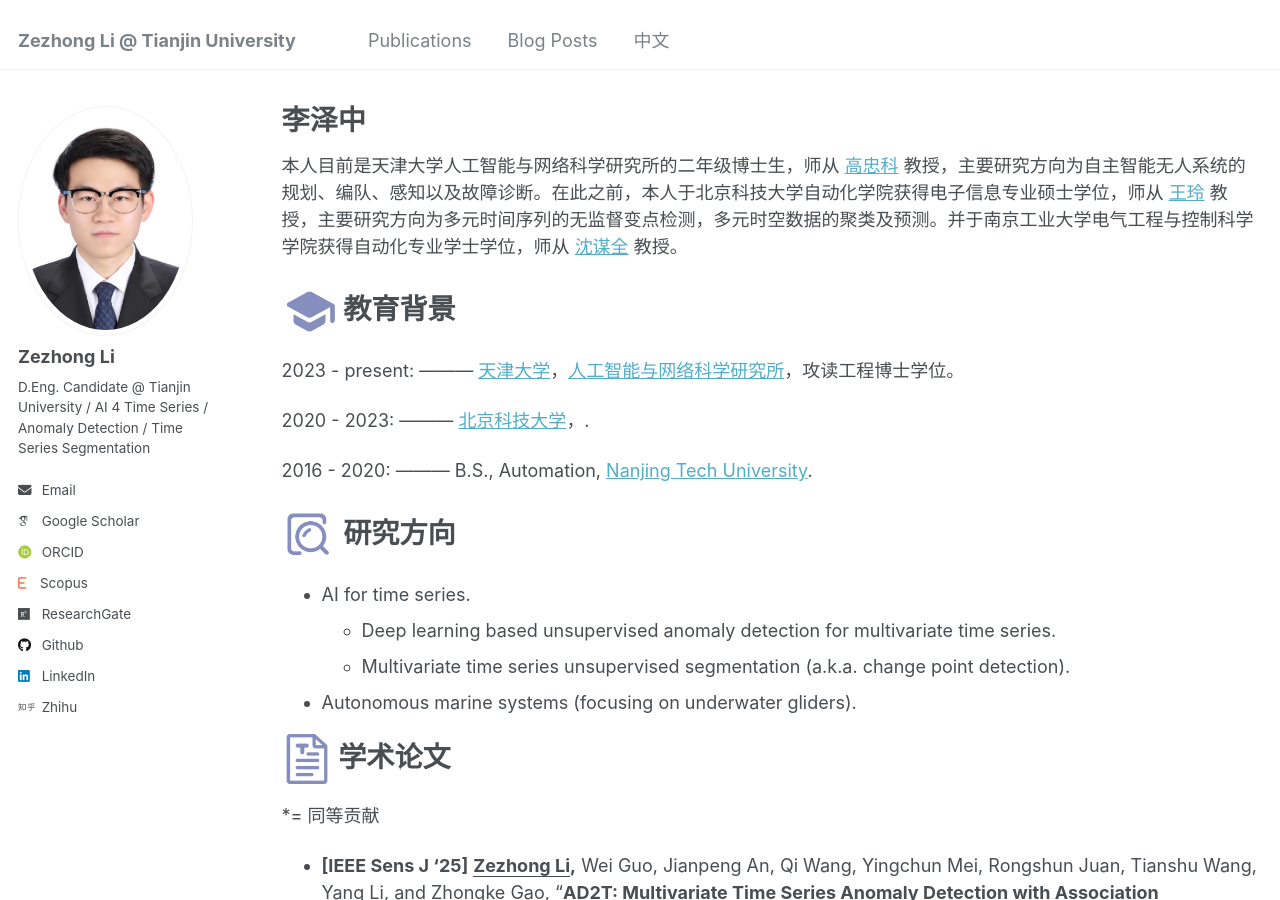
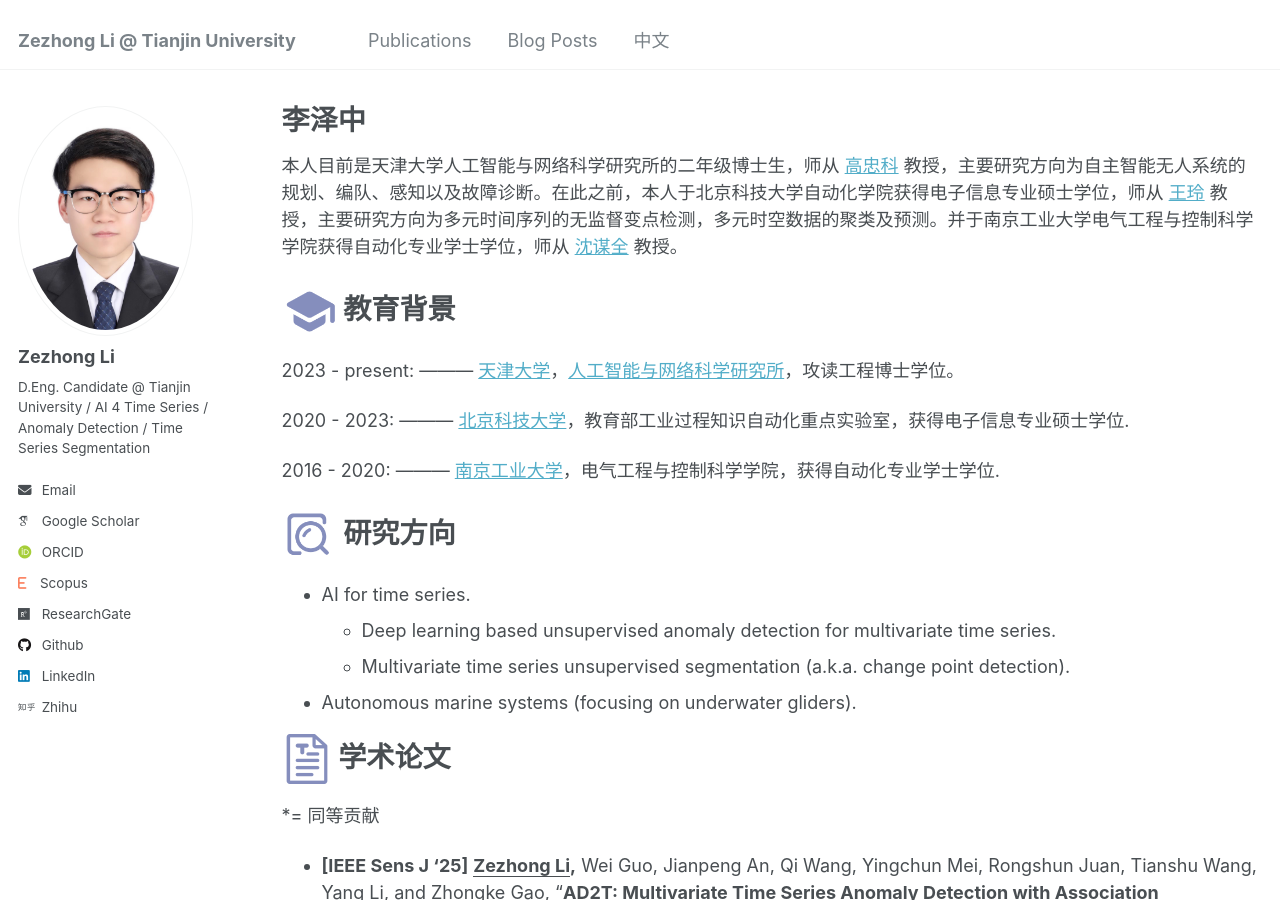
Before and after one commit to lzz19980125/lzz19980125.github.io, a Jekyll site: the page built from _pages/chinese.md, in a window 1280 px wide and 900 px high. Built offline with Jekyll 4.4.1, drawn with Linux system fonts in a browser that asks for light colours; some web fonts are replaced.

Commit message:
Update chinese.md

```diff
--- a/_pages/chinese.md
+++ b/_pages/chinese.md
@@ -12,9 +12,9 @@ author_profile: true
 
 2023 - present:  ---------  [天津大学](https://www.tju.edu.cn/)，[人工智能与网络科学研究所](https://ains.tju.edu.cn/index.htm)，攻读工程博士学位。
 
-2020 - 2023: ---------  [北京科技大学](https://www.ustb.edu.cn/)，.
+2020 - 2023: ---------  [北京科技大学](https://www.ustb.edu.cn/)，教育部工业过程知识自动化重点实验室，获得电子信息专业硕士学位.
 
-2016 - 2020:      ---------  B.S., Automation, [Nanjing Tech University](https://www.njtech.edu.cn/).
+2016 - 2020:      ---------  [南京工业大学](https://www.njtech.edu.cn/)，电气工程与控制科学学院，获得自动化专业学士学位.
 
 
 <img src="../images/focus_icon.png" width="55" height="50"> 研究方向
```
